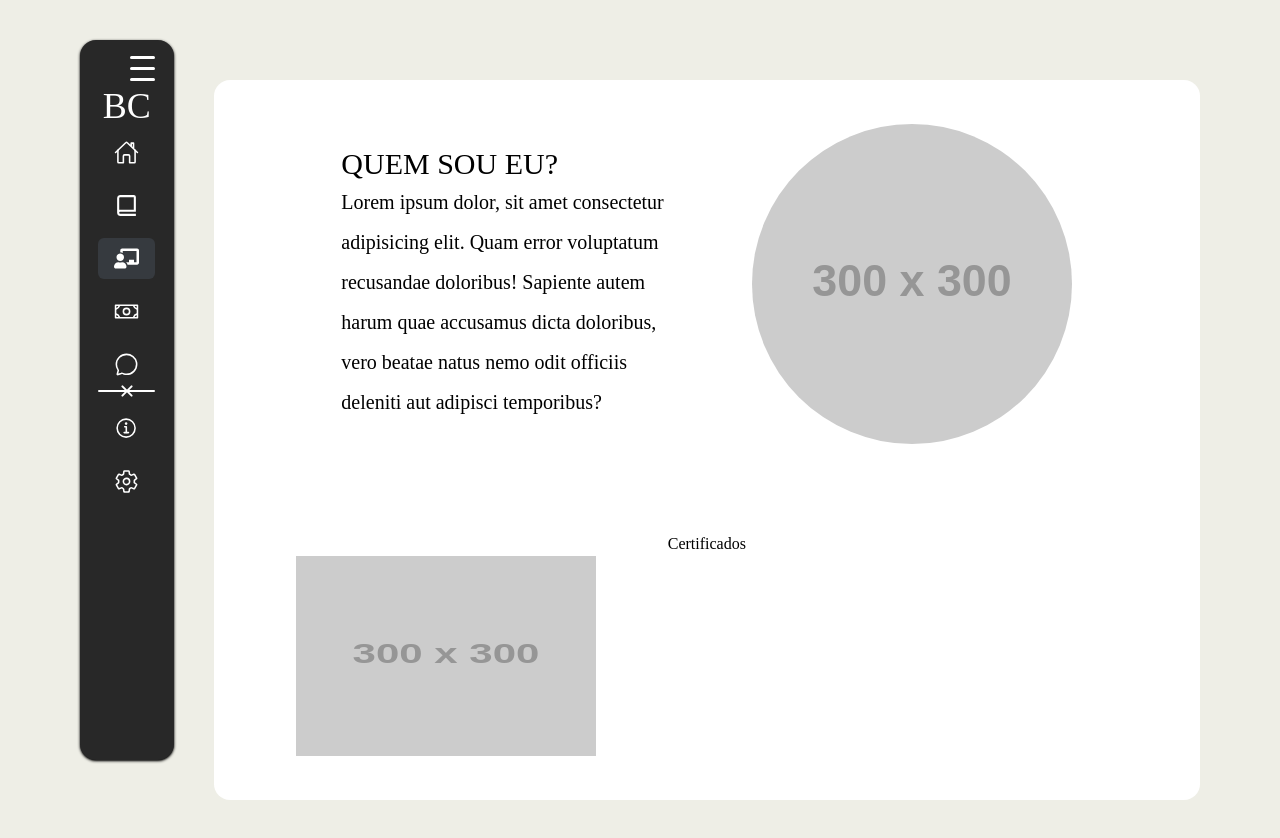
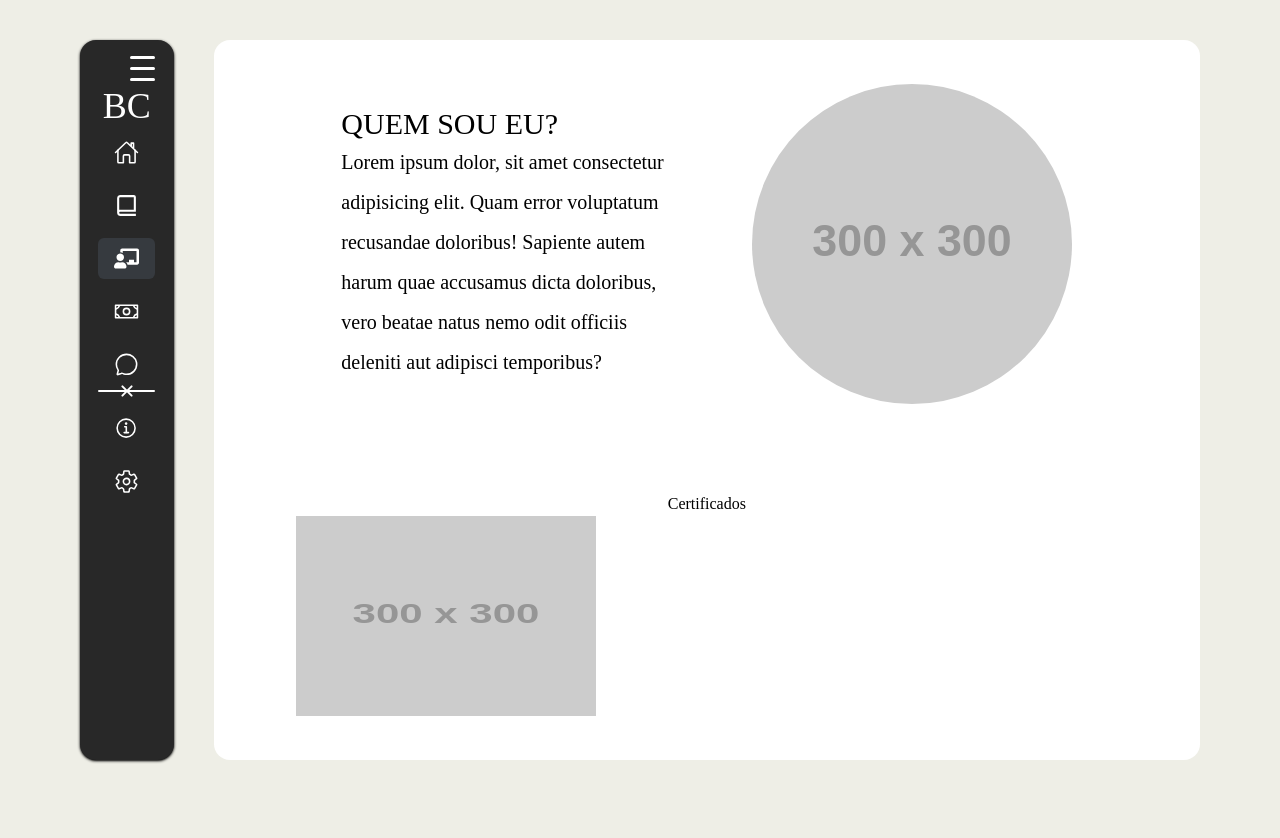
Before and after one commit to Fabrioco/clone-udemy, a React (Create React App) app: page /teacher in a window 1280 px wide. After the commit the page ends 800 px from the top, so only its background shows below. Built offline with nearby package versions, Linux system fonts and the light colour scheme.

Commit message:
:lipstick: hotfix: Correção de altura

```diff
--- a/src/pages/Teacher/index.tsx
+++ b/src/pages/Teacher/index.tsx
@@ -1,7 +1,7 @@
 
 export default function Teacher() {
   return (
-    <div className="w-screen h-screen flex py-10">
+    <div className="w-screen h-full flex">
       <div className="w-full h-full bg-white rounded-2xl flex flex-col items-center justify-around">
         <div className="w-10/12 h-auto flex items-center justify-center">
           <div className="w-1/2">
```
